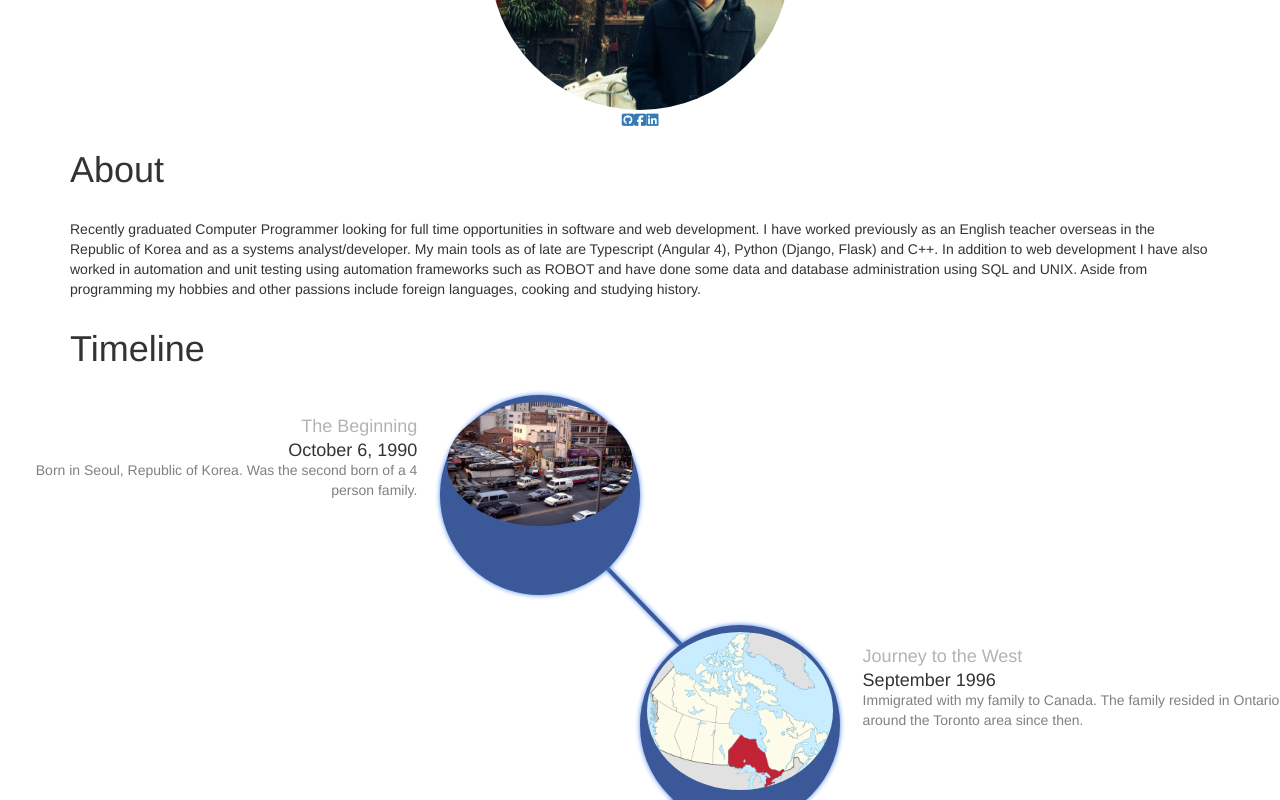
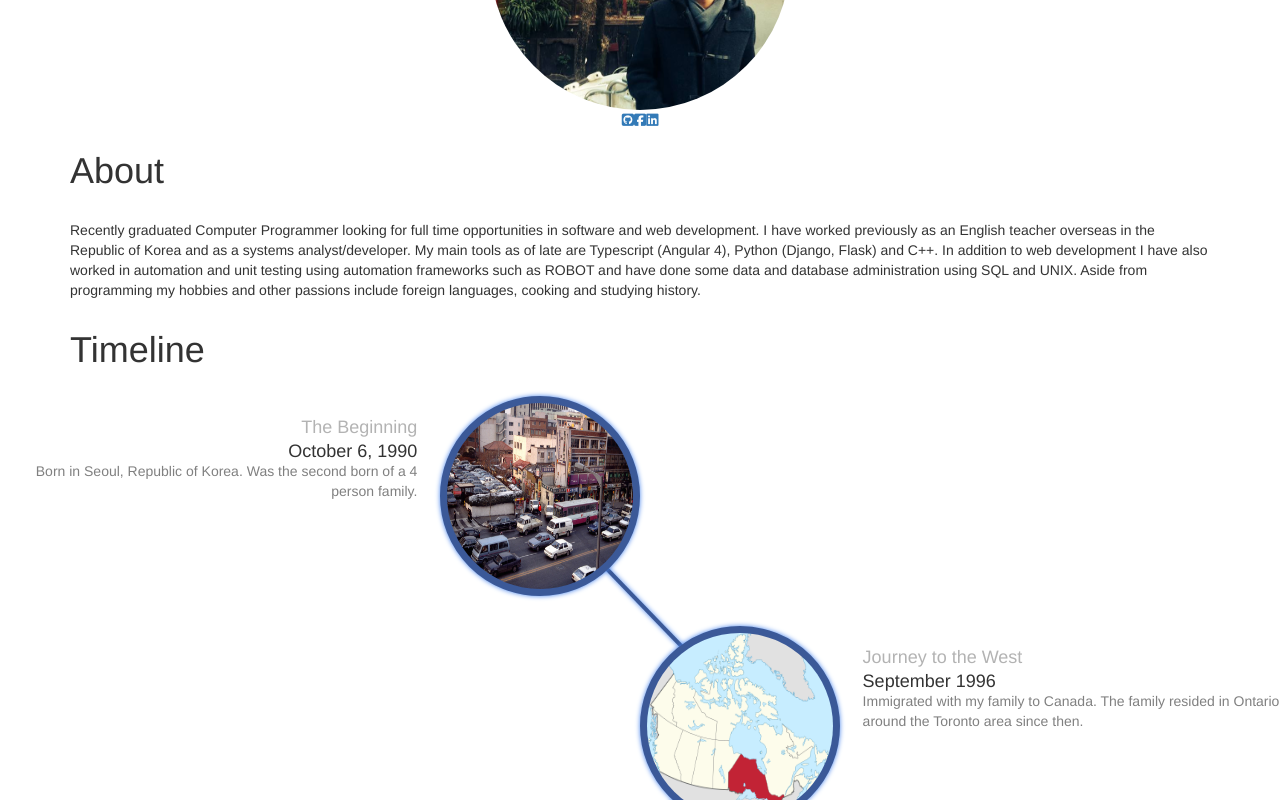
Before and after one commit to stjeon/Personal-Projects, an Angular app in the folder resume/: page / in a window 1280 px wide. Shown: the part 780-1580 px from the top of the page. Built offline with nearby package versions, Linux system fonts and the light colour scheme.

Commit message:
Added nav component

```diff
--- a/resume/src/app/app.component.html
+++ b/resume/src/app/app.component.html
@@ -1,4 +1,5 @@
 <!--The content below is only a placeholder and can be replaced.-->
+<body data-spy="scroll" data-target="navScroll" data-offset="20">
 <app-header></app-header>
 <div style="text-align:center">
   <h1>
@@ -11,8 +12,9 @@
     <a href="https://www.linkedin.com/in/stephen-jeon-46a186130/"><i class="fa fa-linkedin-square"></i></a>
   </figcaption>
 </div>
+<app-nav></app-nav>
 <div class="container">
-  <div class="about">
+  <div id="About">
   <h1>About</h1>
     <br>
     <p>
@@ -25,3 +27,4 @@
   </div>
 </div>
 <app-timeline></app-timeline>
+</body>
--- a/resume/src/app/app.module.ts
+++ b/resume/src/app/app.module.ts
@@ -5,13 +5,15 @@ import {NgbModule} from '@ng-bootstrap/ng-bootstrap';
 import { AppComponent } from './app.component';
 import { HeaderComponent } from './header/header.component';
 import { TimelineComponent } from './timeline/timeline.component';
+import { NavComponent } from './nav/nav.component';
 
 
 @NgModule({
   declarations: [
     AppComponent,
     HeaderComponent,
-    TimelineComponent
+    TimelineComponent,
+    NavComponent
   ],
   imports: [
     BrowserModule,
--- /dev/null
+++ b/resume/src/app/nav/nav.component.css
@@ -0,0 +1,5 @@
+ul.nav-pills {
+  left: 20px;
+  top:20px;
+  position: fixed;
+}
--- /dev/null
+++ b/resume/src/app/nav/nav.component.html
@@ -0,0 +1,12 @@
+
+<div class="container">
+  <div class="row">
+    <nav class="col-sm-3" id="navScroll">
+      <ul class="nav nav-pills nav-stacked">
+        <li class="active"><a href="#About">About</a></li>
+        <li><a href="#Timeline">Timeline</a></li>
+        <li><a href="#Coming Soon">Coming Soon</a></li>
+        </ul>
+    </nav>
+    </div>
+</div>
--- /dev/null
+++ b/resume/src/app/nav/nav.component.ts
@@ -0,0 +1,15 @@
+import { Component, OnInit } from '@angular/core';
+
+@Component({
+  selector: 'app-nav',
+  templateUrl: './nav.component.html',
+  styleUrls: ['./nav.component.css']
+})
+export class NavComponent implements OnInit {
+
+  constructor() { }
+
+  ngOnInit() {
+  }
+
+}
--- a/resume/src/app/timeline/timeline.component.css
+++ b/resume/src/app/timeline/timeline.component.css
@@ -1,6 +1,8 @@
 .img-responsive{
+  min-height: 100%;
+  height: auto;
+}
 
-}
 .fa-github{
   width: 250px;
 }
--- a/resume/src/app/timeline/timeline.component.html
+++ b/resume/src/app/timeline/timeline.component.html
@@ -1,5 +1,6 @@
 
 <div class="container">
+  <div id="Timeline">
   <h1>Timeline</h1>
   <ul class="timeline">
     <li>
@@ -109,4 +110,5 @@
       </div>
     </li>
   </ul>
+  </div>
 </div>
```
Also changed, not shown: 2 other files (tests, documents, lock files or other folders).
